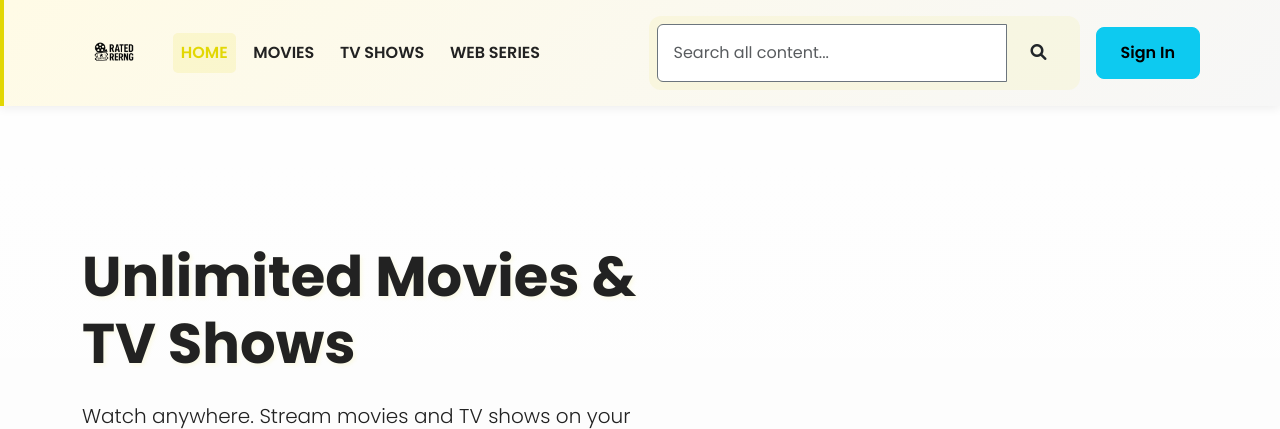
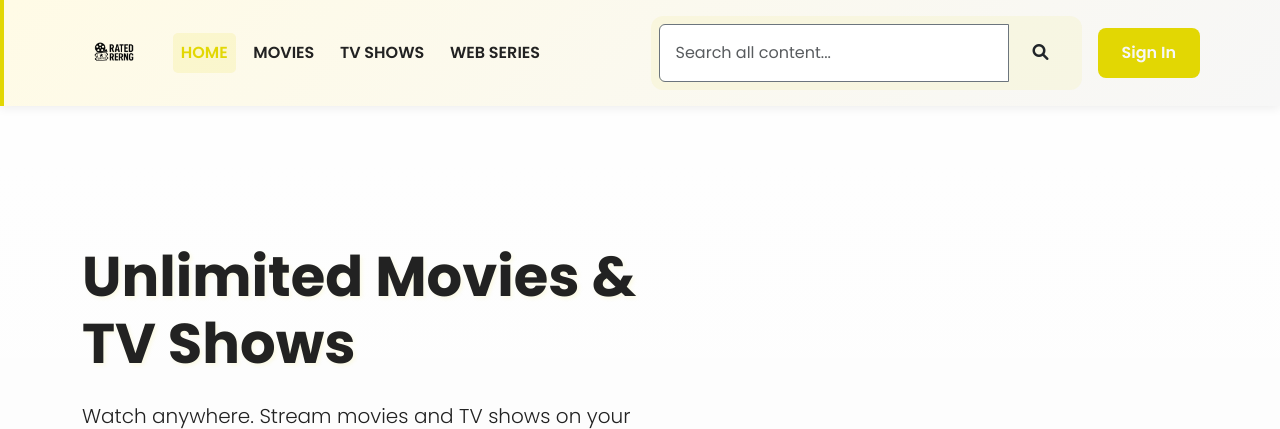
Before and after one commit to thon1688/movies-infomatio, a Laravel app: page / in a window 1280 px wide. Shown: the top 429 px of the page. Run offline with Laravel 12, Linux system fonts and the light colour scheme.

Commit message:
Update app.blade.php

```diff
--- a/resources/views/layouts/app.blade.php
+++ b/resources/views/layouts/app.blade.php
@@ -54,7 +54,7 @@
 
                     <div class="d-flex">
                         @if (Route::has('login'))
-                            <a href="{{ route('login') }}" class="btn btn-info">Sign In</a>
+                            <a href="{{ route('login') }}" class="btn btn-primary">Sign In</a>
                         @endif
                     </div>
                 </div>
```
